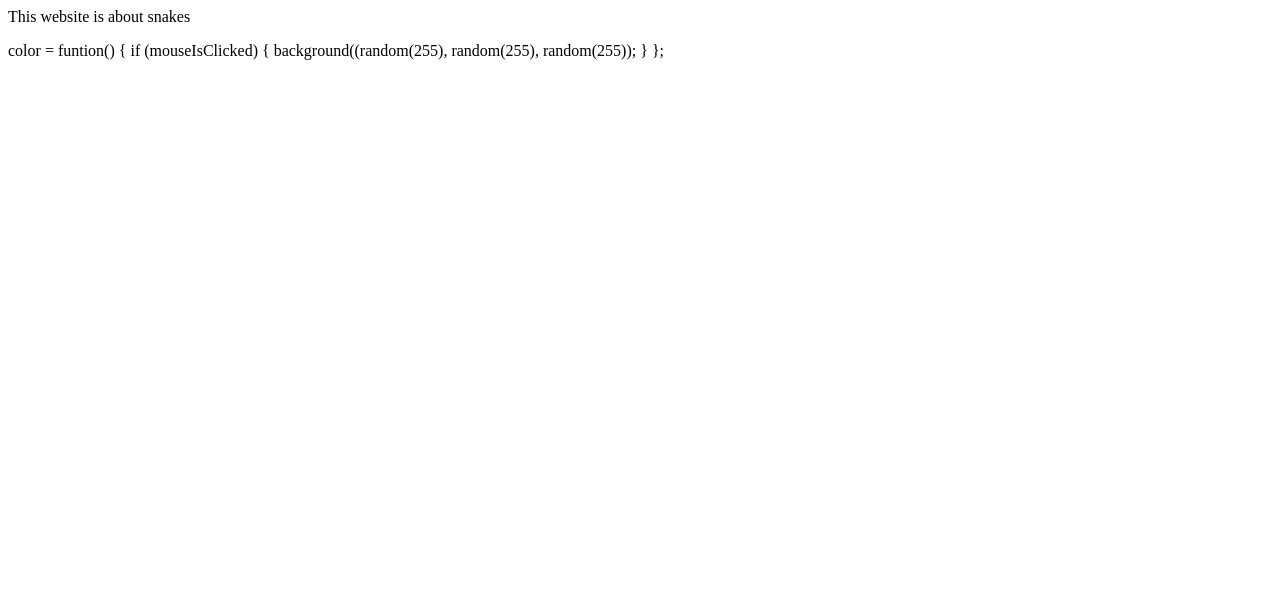
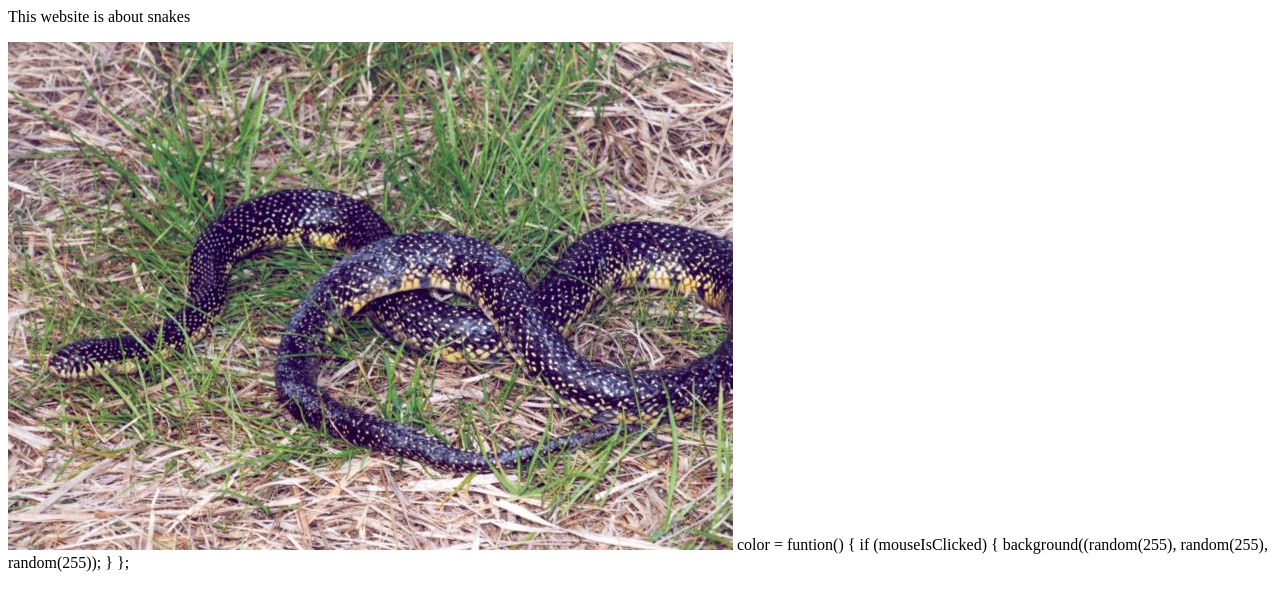
Before and after one commit to kapusz21/kapusz21.github.io, a plain HTML site: page index.html in a window 1280 px wide. Drawn offline with Linux system fonts and the light colour scheme.

Commit message:
Update index.html

```diff
--- a/index.html
+++ b/index.html
@@ -1,5 +1,5 @@
 <p>This website is about snakes</p>
-
+<img src="snake.jpg">
 color = funtion() {
   if (mouseIsClicked) {
     background((random(255), random(255), random(255));
```
